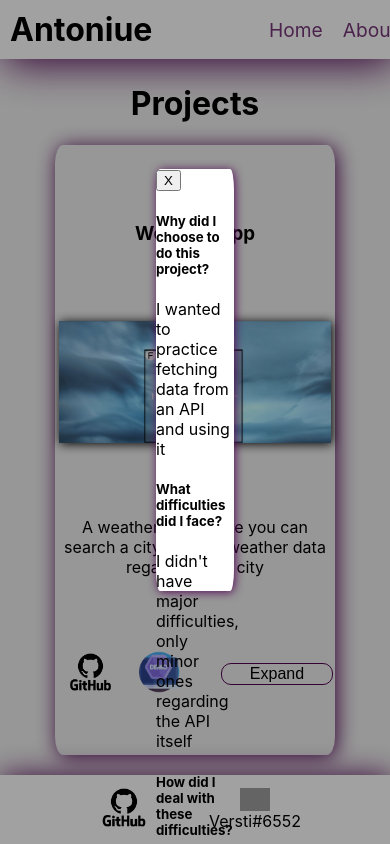
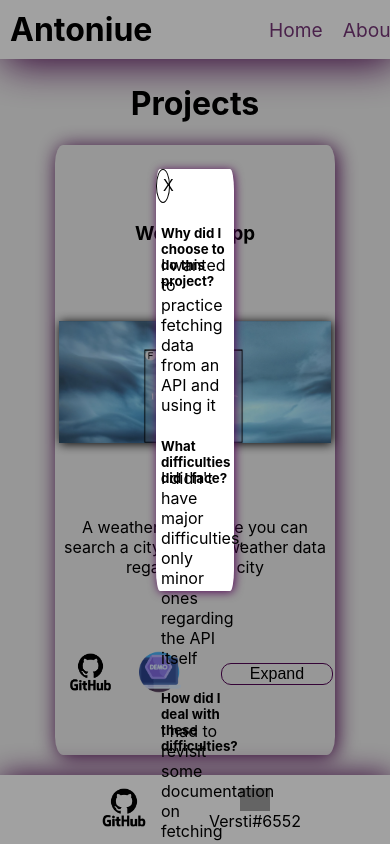
Before and after one commit to Antoniue/portfolio-site, a React (Create React App) app: page /projects in a window 390 px wide. Both pictures are taken after a click on the button "Expand". Shown: the top 844 px of the page. Built offline with nearby package versions, Linux system fonts and the light colour scheme; grey boxes are pictures that could not be loaded.

Commit message:
added basic styling to expanded popup, needs responsive rework

```diff
--- a/src/components/Projects/Projects.css
+++ b/src/components/Projects/Projects.css
@@ -72,3 +72,28 @@
     bottom: 0;
     background-color: rgba(0, 0, 0, 0.37);
 }
+.toolLogo{
+    width: 10%;
+    margin-left: 5px;
+    margin-right: 5px;
+}
+.modal button{
+    width: 10%;
+    height: 8%;
+    background-color: transparent;
+    border: none;
+    font-size: 100%;
+    cursor: grab;
+    border: 1px solid black;
+    border-radius: 50%;
+}
+.modal h5{
+    width: 100%;
+    height: 2%;
+    margin-left: 5px;
+    margin-right: 5px;
+}
+.modal p{
+    margin-left: 5px;
+    margin-right: 5px;
+}
```
